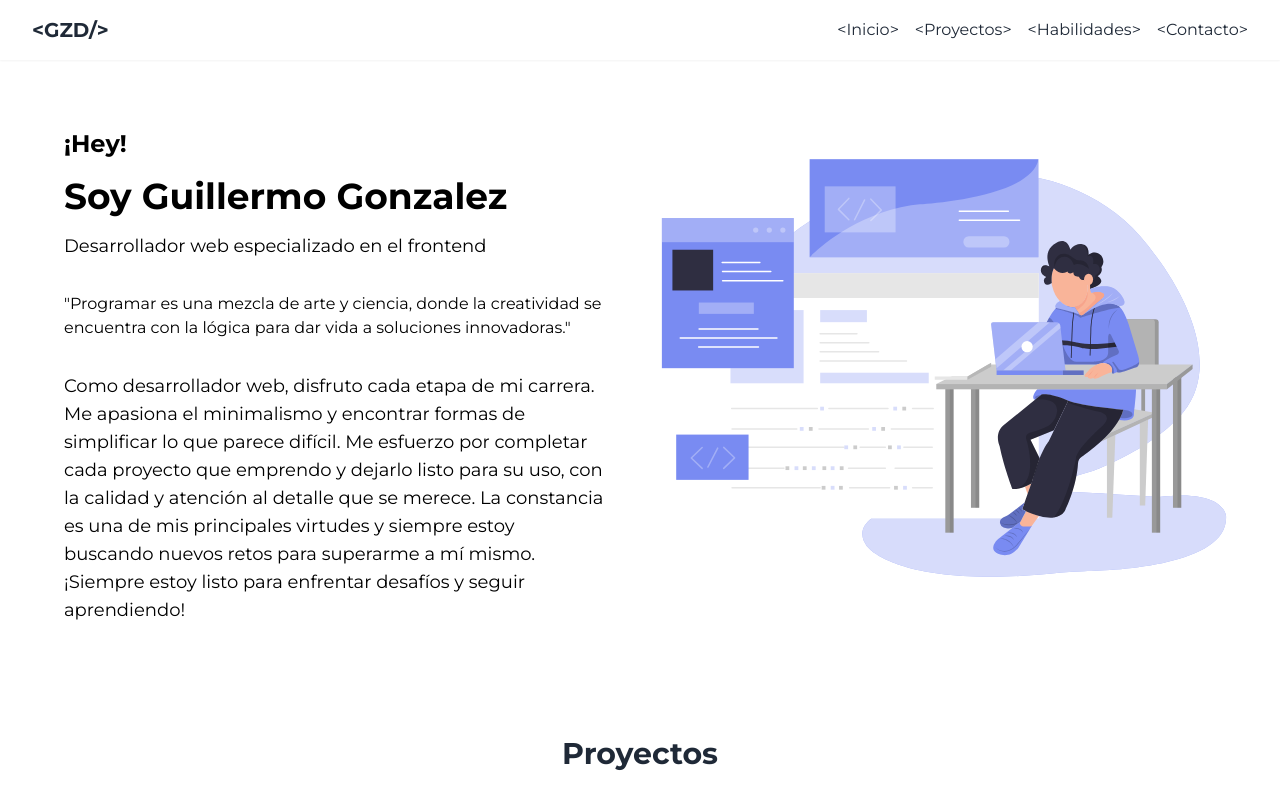
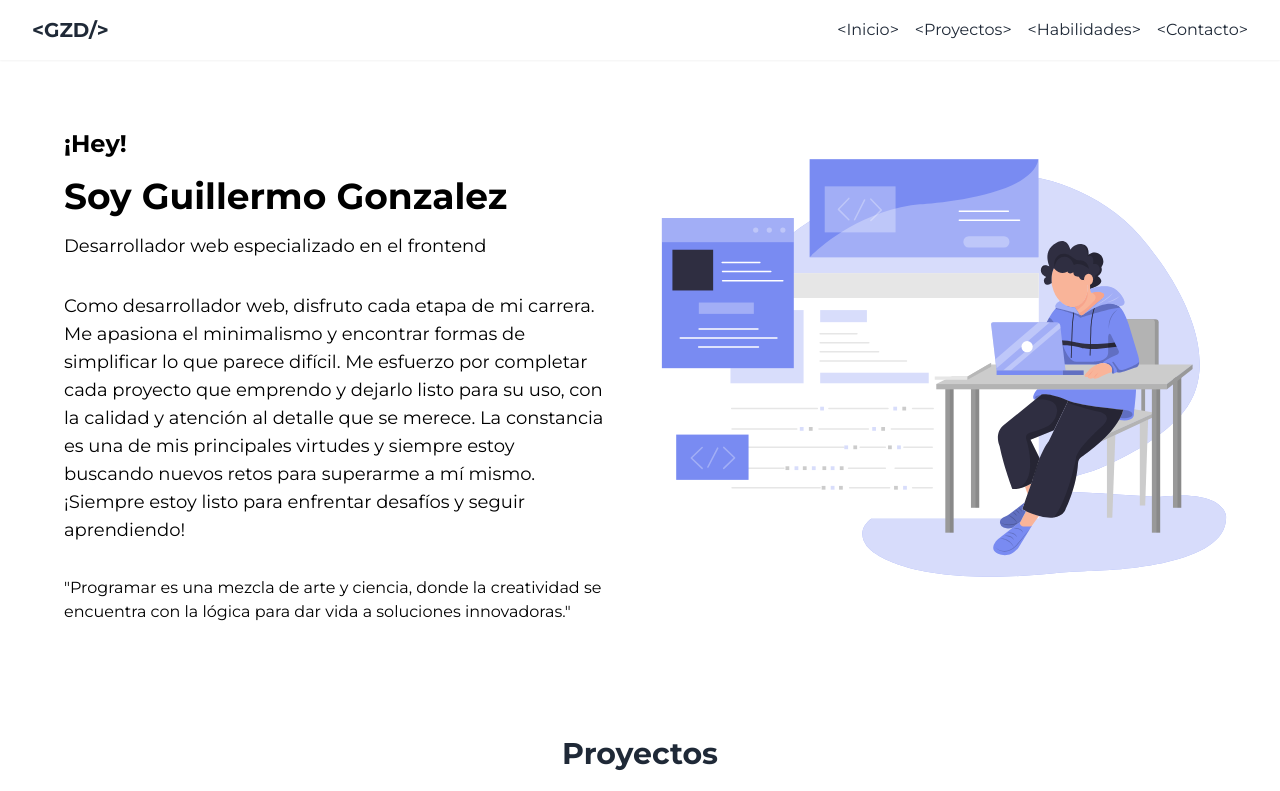
Before and after one commit to guillezdev/Mi-Web, a React (Vite) app: page / in a window 1280 px wide. Shown: the top 791 px of the page. Built offline with nearby package versions, Linux system fonts and the light colour scheme.

Commit message:
Acomodando textos en la seccion home

```diff
--- a/src/components/Home.jsx
+++ b/src/components/Home.jsx
@@ -7,14 +7,27 @@ function Home() {
         <div className='pt-20 lg:pt-32 lg:flex'>
           <div className='w-full lg:w-1/2 pt-20 lg:pt-0 px-4 sm:px-6 lg:px-8 text-center lg:text-left'>
             <h4 className='text-2xl font-bold mb-4'>{"¡Hey!"}</h4>
-            <h1 className='text-4xl font-bold mb-4'>{"Soy Guillermo Gonzalez"}</h1>
+            <h1 className='text-4xl font-bold mb-4'>
+              {"Soy Guillermo Gonzalez"}
+            </h1>
             <p className='text-lg mb-8'>
               Desarrollador web especializado en el frontend
             </p>
+            <p className='text-lg mb-8'>
+              Como desarrollador web, disfruto cada etapa de mi carrera. Me
+              apasiona el minimalismo y encontrar formas de simplificar lo que
+              parece difícil. Me esfuerzo por completar cada proyecto que
+              emprendo y dejarlo listo para su uso, con la calidad y atención al
+              detalle que se merece. La constancia es una de mis principales
+              virtudes y siempre estoy buscando nuevos retos para superarme a mí
+              mismo. ¡Siempre estoy listo para enfrentar desafíos y seguir
+              aprendiendo!
+            </p>
             <p className='mb-8'>
-              {'"Programar es una mezcla de arte y ciencia, donde la creatividad se encuentra con la lógica para dar vida a soluciones innovadoras."'}
+              {
+                '"Programar es una mezcla de arte y ciencia, donde la creatividad se encuentra con la lógica para dar vida a soluciones innovadoras."'
+              }
             </p>
-            <p className='text-lg mb-8'>Como desarrollador web, disfruto cada etapa de mi carrera. Me apasiona el minimalismo y encontrar formas de simplificar lo que parece difícil. Me esfuerzo por completar cada proyecto que emprendo y dejarlo listo para su uso, con la calidad y atención al detalle que se merece. La constancia es una de mis principales virtudes y siempre estoy buscando nuevos retos para superarme a mí mismo. ¡Siempre estoy listo para enfrentar desafíos y seguir aprendiendo!</p>
           </div>
           <div className='w-full lg:w-1/2'>
             <img
```
